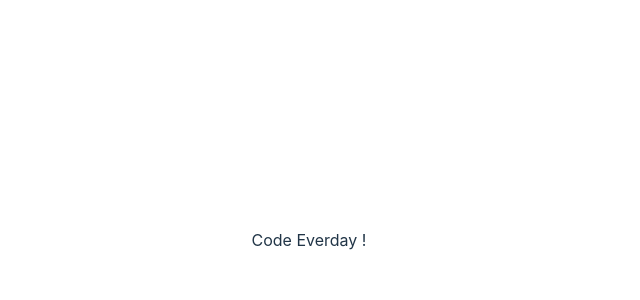
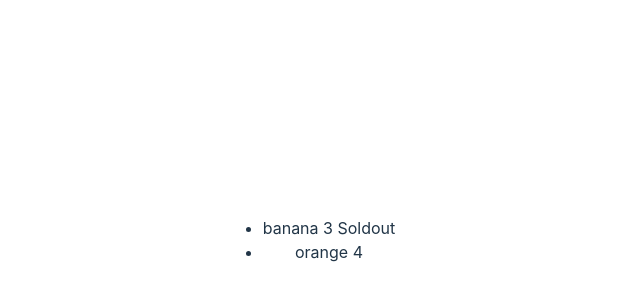
Before and after one commit to EricYanNaing/react-lessons, a React (Vite) app: page / in a window 1280 px wide. Shown: the part 160-460 px from the top of the page, without its empty margins (331-971 px from the left). Built offline with nearby package versions, Linux system fonts and the light colour scheme.

Commit message:
conditional render using ternary operators 2

```diff
--- a/src/App.jsx
+++ b/src/App.jsx
@@ -16,10 +16,10 @@ function App() {
   return (
     <div className="App">
       {/* <Hello person={person} /> */}
-      {/* <Fruits /> */}
+      <Fruits />
       {/* <ConditionalComponent /> */}
       {/* <Conditional /> */}
-      <TernaryOperator />
+      {/* <TernaryOperator /> */}
     </div>
   );
 }
--- a/src/components/Frutis.jsx
+++ b/src/components/Frutis.jsx
@@ -5,14 +5,17 @@ const fruits = [
   {
     name: "mango",
     price: 5,
+    soldOut: false,
   },
   {
     name: "banana",
     price: 3,
+    soldOut: true,
   },
   {
     name: "orange",
     price: 4,
+    soldOut: false,
   },
 ];
 export default function Fruits() {
@@ -20,7 +23,12 @@ export default function Fruits() {
     <>
       <ul>
         {fruits.map((fruit) => (
-          <Fruit key={fruit.name} name={fruit.name} price={fruit.price} />
+          <Fruit
+            key={fruit.name}
+            soldOut={fruit.soldOut}
+            name={fruit.name}
+            price={fruit.price}
+          />
         ))}
       </ul>
     </>
--- a/src/components/Fuit.jsx
+++ b/src/components/Fuit.jsx
@@ -1,7 +1,13 @@
-export default function Fruit({ name, price }) {
+export default function Fruit({ name, price, soldOut }) {
   return (
-    <div>
-      {name} {price}
-    </div>
+    <>
+      {price < 5 ? (
+        <li>
+          {name} {price} {soldOut ? "Soldout" : ""}
+        </li>
+      ) : (
+        ""
+      )}
+    </>
   );
 }
```
